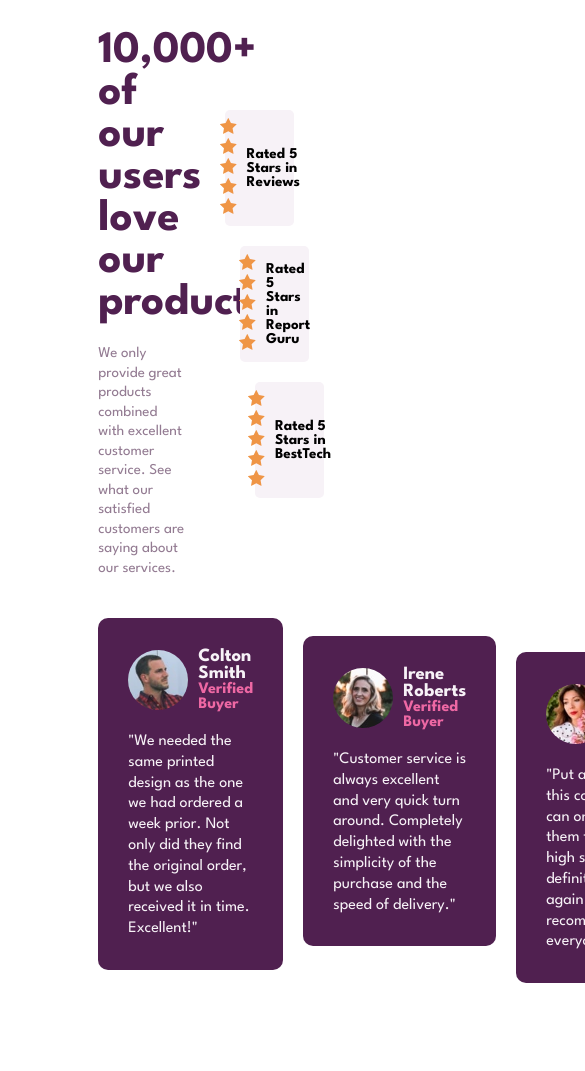
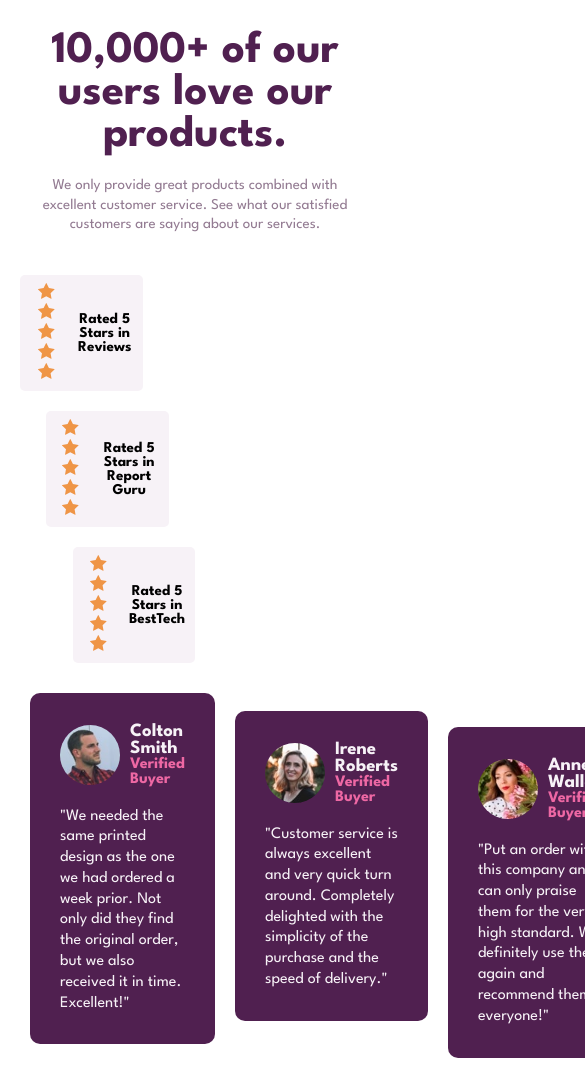
Before and after one commit to GabrielAlberini/desarrollo-8-10, a plain HTML site: page index.html in a window 390 px wide. Shown: the top 1071 px of the page, 585 px wide, since content can reach past the window. Before the commit the page ends 1013 px from the top, so only its background shows below. Drawn offline with Linux system fonts and the light colour scheme.

Commit message:
add: responsive design en ejercicio

```diff
--- a/styles/style.css
+++ b/styles/style.css
@@ -128,3 +128,32 @@ body {
 .reviews-cards article:nth-child(3) {
   margin-top: 34px;
 }
+
+/* Medidas estandars para dispositivos */
+/* BRAKEPOINT - Puntos de quiebre */
+
+/* Medida para pc */
+/* ~1400px */
+
+/* Medida para tablet */
+/* ~980px */
+
+/* Medida para celulares */
+/* ~480px */
+
+/* media query → consulta multimedia */
+/* condicional → dada una condición se ejecuta cierto proceso */
+@media (max-width: 480px) {
+  #reviews-home {
+    width: 100%;
+  }
+
+  .reviews-text {
+    flex-direction: column;
+    text-align: center;
+  }
+
+  .reviews-text header {
+    width: 100%;
+  }
+}
```
